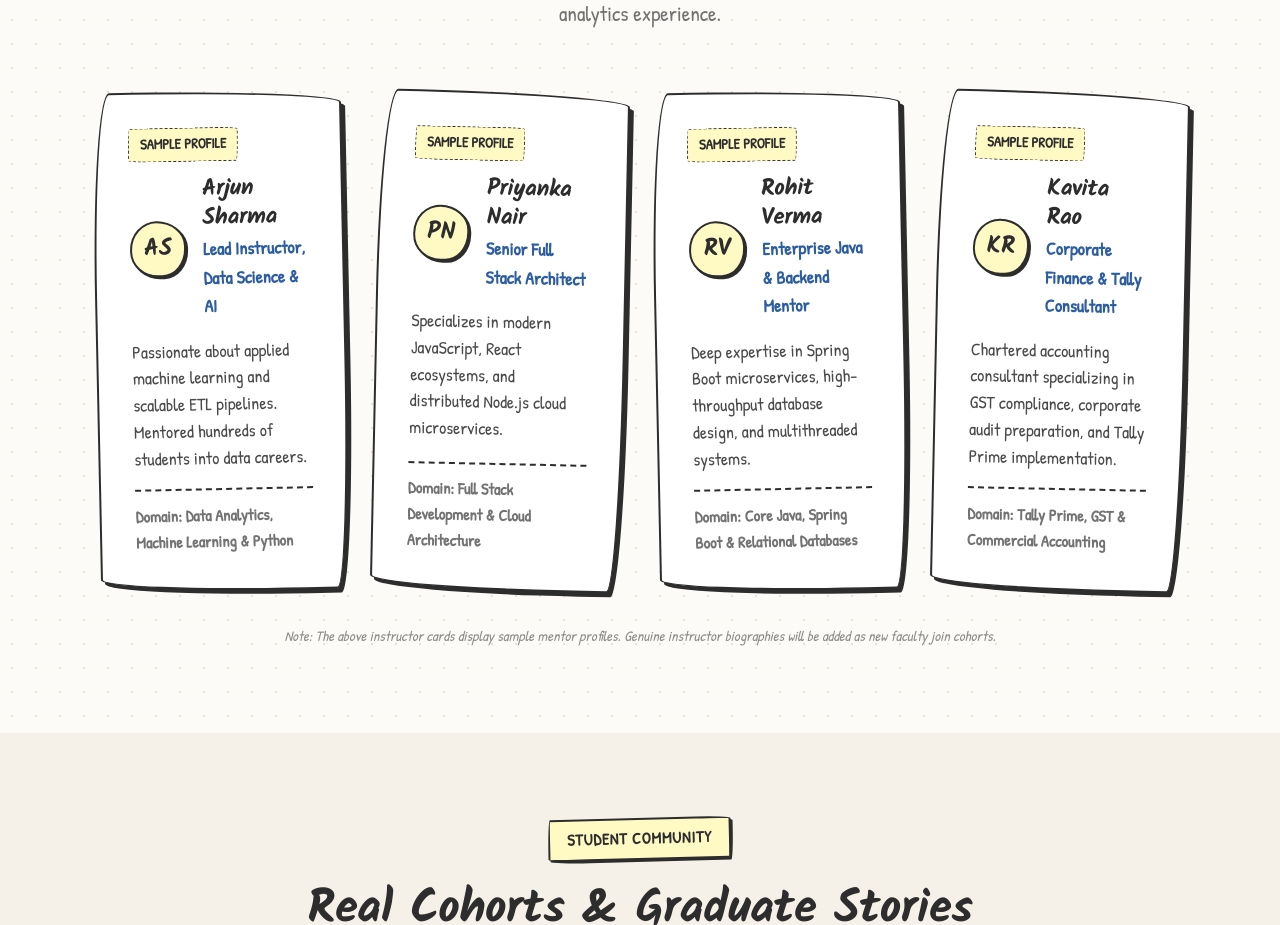
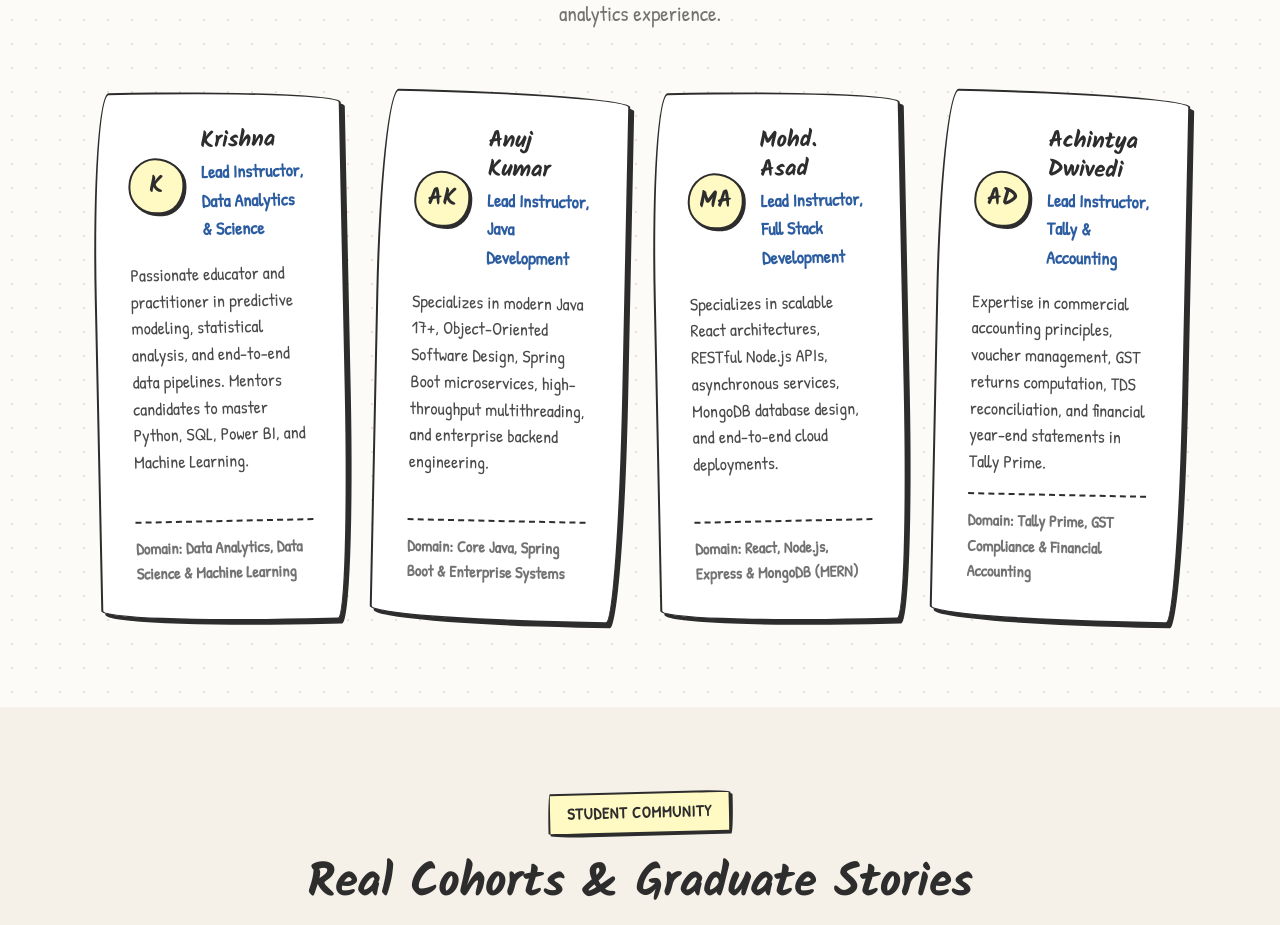
Before and after one commit to LegendHyphenCoders/Hyphen-Legends, a React (Vite) app in the folder frontend/: page / in a window 1280 px wide. Shown: the part 6400-7325 px from the top of the page. Built offline with nearby package versions, Linux system fonts and the light colour scheme; no server answers.

Commit message:
feat: update faculty team profiles for Krishna, Anuj Kumar, Mohd. Asad, and Achintya Dwivedi

```diff
--- a/frontend/src/data/instructors.js
+++ b/frontend/src/data/instructors.js
@@ -1,49 +1,47 @@
 /**
- * Instructor Profiles for HL Stack.
- * IMPORTANT: These are clearly marked as SAMPLE PLACEHOLDER PROFILES.
- * You can replace these with verified instructor names, bios, and credentials
- * as instructors join your teaching team.
+ * Faculty & Instructor Profiles for HL Stack.
+ * Official mentors and domain leads guiding live batches and cohort curriculum.
  */
 
 export const instructors = [
   {
-    id: "sample-inst-1",
-    name: "Arjun Sharma",
-    role: "Lead Instructor, Data Science & AI",
-    experience: "8+ Years Industry Experience",
-    bio: "Passionate about applied machine learning and scalable ETL pipelines. Mentored hundreds of students into data careers.",
-    domain: "Data Analytics, Machine Learning & Python",
-    isPlaceholder: true,
-    avatarPlaceholder: "AS",
+    id: "krishna",
+    name: "Krishna",
+    role: "Lead Instructor, Data Analytics & Science",
+    experience: "Lead Data Scientist & Analytics Mentor",
+    bio: "Passionate educator and practitioner in predictive modeling, statistical analysis, and end-to-end data pipelines. Mentors candidates to master Python, SQL, Power BI, and Machine Learning.",
+    domain: "Data Analytics, Data Science & Machine Learning",
+    isPlaceholder: false,
+    avatarPlaceholder: "K",
   },
   {
-    id: "sample-inst-2",
-    name: "Priyanka Nair",
-    role: "Senior Full Stack Architect",
-    experience: "7+ Years Software Engineering",
-    bio: "Specializes in modern JavaScript, React ecosystems, and distributed Node.js cloud microservices.",
-    domain: "Full Stack Development & Cloud Architecture",
-    isPlaceholder: true,
-    avatarPlaceholder: "PN",
+    id: "anuj-kumar",
+    name: "Anuj Kumar",
+    role: "Lead Instructor, Java Development",
+    experience: "Enterprise Java & Backend Specialist",
+    bio: "Specializes in modern Java 17+, Object-Oriented Software Design, Spring Boot microservices, high-throughput multithreading, and enterprise backend engineering.",
+    domain: "Core Java, Spring Boot & Enterprise Systems",
+    isPlaceholder: false,
+    avatarPlaceholder: "AK",
   },
   {
-    id: "sample-inst-3",
-    name: "Rohit Verma",
-    role: "Enterprise Java & Backend Mentor",
-    experience: "9+ Years Enterprise Systems",
-    bio: "Deep expertise in Spring Boot microservices, high-throughput database design, and multithreaded systems.",
-    domain: "Core Java, Spring Boot & Relational Databases",
-    isPlaceholder: true,
-    avatarPlaceholder: "RV",
+    id: "mohd-asad",
+    name: "Mohd. Asad",
+    role: "Lead Instructor, Full Stack Development",
+    experience: "Full Stack Engineer & Web Architect",
+    bio: "Specializes in scalable React architectures, RESTful Node.js APIs, asynchronous services, MongoDB database design, and end-to-end cloud deployments.",
+    domain: "React, Node.js, Express & MongoDB (MERN)",
+    isPlaceholder: false,
+    avatarPlaceholder: "MA",
   },
   {
-    id: "sample-inst-4",
-    name: "Kavita Rao",
-    role: "Corporate Finance & Tally Consultant",
-    experience: "6+ Years Corporate Accounting",
-    bio: "Chartered accounting consultant specializing in GST compliance, corporate audit preparation, and Tally Prime implementation.",
-    domain: "Tally Prime, GST & Commercial Accounting",
-    isPlaceholder: true,
-    avatarPlaceholder: "KR",
+    id: "achintya-dwivedi",
+    name: "Achintya Dwivedi",
+    role: "Lead Instructor, Tally & Accounting",
+    experience: "Corporate Finance & Accounting Consultant",
+    bio: "Expertise in commercial accounting principles, voucher management, GST returns computation, TDS reconciliation, and financial year-end statements in Tally Prime.",
+    domain: "Tally Prime, GST Compliance & Financial Accounting",
+    isPlaceholder: false,
+    avatarPlaceholder: "AD",
   },
 ];
--- a/frontend/src/pages/About.jsx
+++ b/frontend/src/pages/About.jsx
@@ -205,7 +205,7 @@ export default function About() {
           <div className="grid-4">
             {instructors.map((inst) => (
               <div key={inst.id} className="instructor-card">
-                <span className="sample-badge">Sample Profile</span>
+                {inst.isPlaceholder && <span className="sample-badge">Sample Profile</span>}
                 <div className="instructor-header">
                   <div className="instructor-avatar">{inst.avatarPlaceholder}</div>
                   <div className="instructor-info">
--- a/frontend/src/pages/Home.jsx
+++ b/frontend/src/pages/Home.jsx
@@ -354,7 +354,7 @@ export default function Home() {
           <div className="grid-4">
             {instructors.map((inst) => (
               <div key={inst.id} className="instructor-card">
-                <span className="sample-badge">Sample Profile</span>
+                {inst.isPlaceholder && <span className="sample-badge">Sample Profile</span>}
                 <div className="instructor-header">
                   <div className="instructor-avatar">{inst.avatarPlaceholder}</div>
                   <div className="instructor-info">
@@ -370,18 +370,6 @@ export default function Home() {
             ))}
           </div>
 
-          <div
-            style={{
-              marginTop: "2rem",
-              textAlign: "center",
-              fontSize: "0.85rem",
-              color: "var(--text-dim)",
-            }}
-          >
-            <em>
-              Note: The above instructor cards display sample mentor profiles. Genuine instructor biographies will be added as new faculty join cohorts.
-            </em>
-          </div>
         </div>
       </section>
 
```
